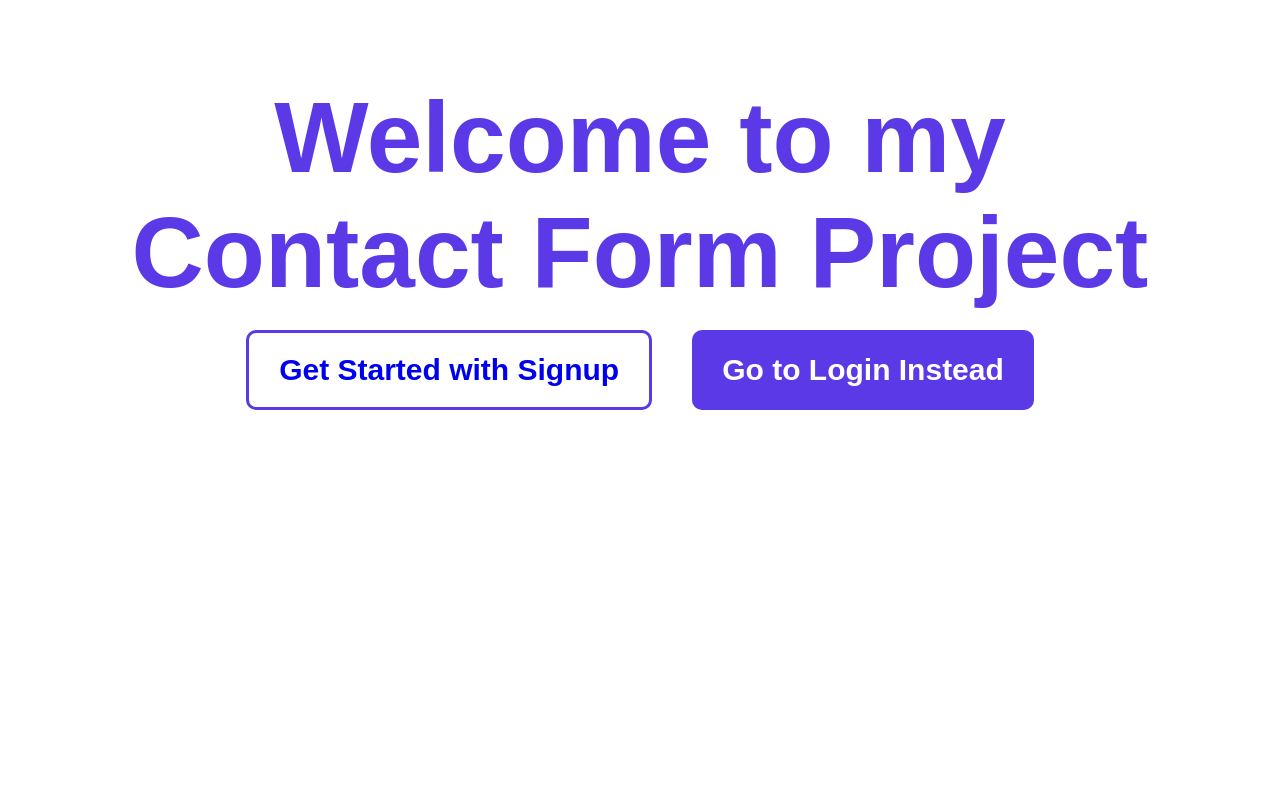
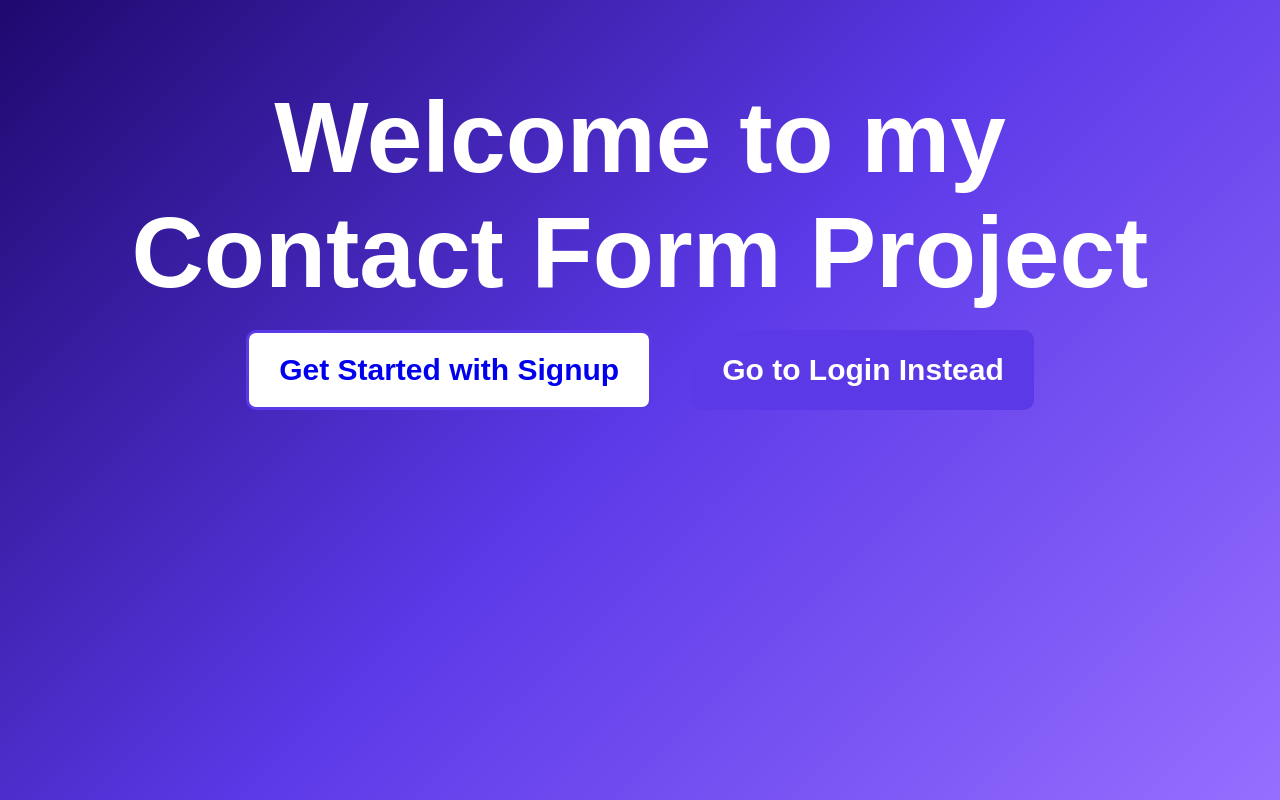
Before and after one commit to SUCCEDREAL/contactFormProject, a React (Vite) app in the folder userFrontend/: page / in a window 1280 px wide. Built offline with nearby package versions, Linux system fonts and the light colour scheme.

Commit message:
update on css

```diff
--- a/userFrontend/src/index.css
+++ b/userFrontend/src/index.css
@@ -3,6 +3,11 @@
   padding: 0;
   box-sizing: border-box;
   font-family: Arial, Helvetica, sans-serif;
+}
+
+body {
+  margin: 0;
+  min-height: 100vh;
 }
 
 .body {
@@ -16,12 +21,18 @@
 /* Home Container */
 .homeContainer {
   text-align: center;
-  height: 80vh;
-  margin-top: 80px;
+  height: 100vh;
+  padding-top: 80px;
+  background: linear-gradient(
+    135deg,
+    rgb(30, 9, 110) 0%,
+    rgb(91, 57, 231) 50%,
+    rgb(150, 110, 255) 100%
+  );
 }
 .welcome {
   font-size: 50px;
-  color: rgb(91, 57, 231);
+  color: white;
   margin-bottom: 20px;
 }
 
@@ -81,15 +92,16 @@
 }
 
 /* Sign Up Container */
+
 .signup-container {
   width: 600px;
   background-color: white;
   box-shadow: 1px 2px 15px blue;
-  padding: 0 20px;
+  padding: 30px 20px;
   border-radius: 5px;
   margin: 20px 400px;
   justify-content: center;
-  padding: 30px;
+  text-align: center;
 }
 
 /* sign-up header  */
```
